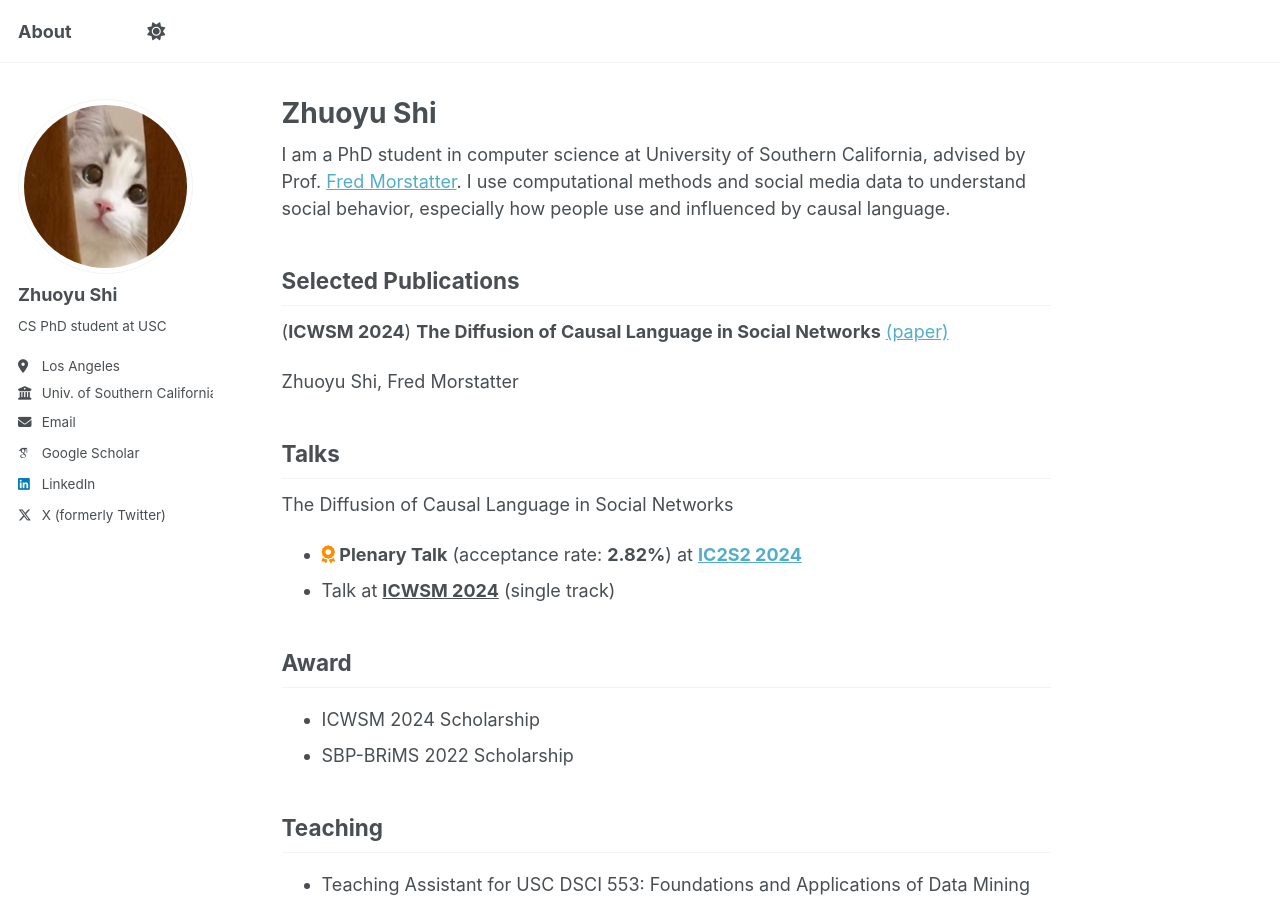
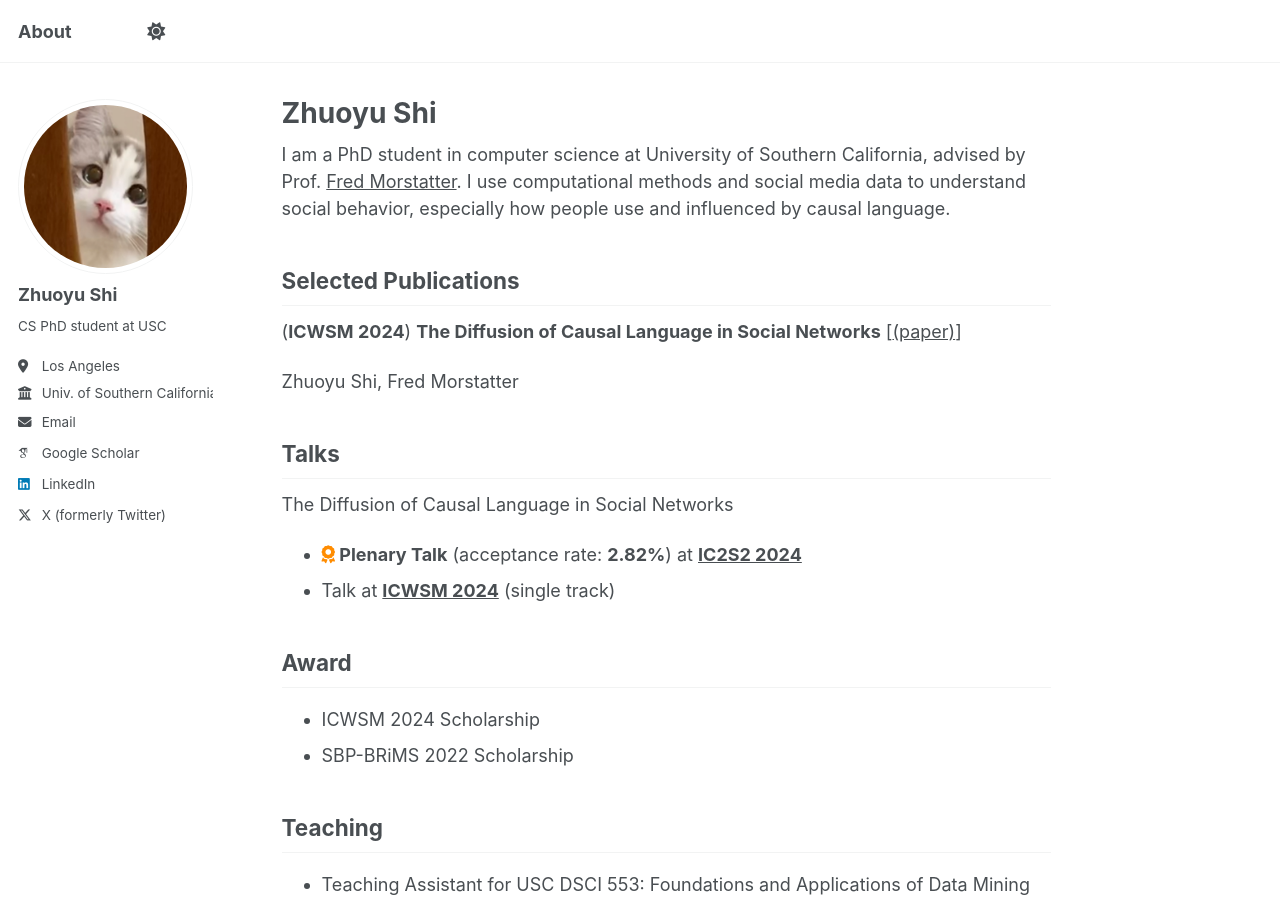
Before and after one commit to ZhuoyuShiii/zhuoyushiii.github.io, a Jekyll site: the page built from _pages/about.md, in a window 1280 px wide and 900 px high. Built offline with Jekyll 4.4.1, drawn with Linux system fonts in a browser that asks for light colours; some web fonts are replaced; a script that is not in the unit is left out.

Commit message:
Update about.md

```diff
--- a/_pages/about.md
+++ b/_pages/about.md
@@ -7,11 +7,11 @@ redirect_from:
   - /about.html
 ---
 
-I am a PhD student in computer science at University of Southern California, advised by Prof. [Fred Morstatter](https://scholar.google.com/citations?user=u-8h3HcAAAAJ&hl=en). I use computational methods and social media data to understand social behavior, especially how people use and influenced by causal language.
+I am a PhD student in computer science at University of Southern California, advised by Prof. <a style="color:inherit" href="https://scholar.google.com/citations?user=u-8h3HcAAAAJ&hl=en">Fred Morstatter</a>. I use computational methods and social media data to understand social behavior, especially how people use and influenced by causal language.
 
 
 ## Selected Publications
-(**ICWSM 2024**) **The Diffusion of Causal Language in Social Networks** [(paper)](https://ojs.aaai.org/index.php/ICWSM/article/view/31399)
+(**ICWSM 2024**) **The Diffusion of Causal Language in Social Networks** [<a style="color:inherit" href="https://ojs.aaai.org/index.php/ICWSM/article/view/31399">(paper)</a>]
 
 Zhuoyu Shi, Fred Morstatter
 
@@ -19,7 +19,7 @@ Zhuoyu Shi, Fred Morstatter
 
 ## Talks
 The Diffusion of Causal Language in Social Networks
-- **<i style="color:#FF8C00" class="fa-solid fa-award"></i> Plenary Talk** (acceptance rate: **2.82%**) at **[IC2S2 2024](https://ic2s2-2024.org)**
+- **<i style="color:#FF8C00" class="fa-solid fa-award"></i> Plenary Talk** (acceptance rate: **2.82%**) at **<a style="color:inherit" href="https://ic2s2-2024.org">IC2S2 2024</a>**
 <!-- <span style="float:right;">2024.07, Philadelphia, USA</span> -->
 - Talk at **<a style="color:inherit" href="https://www.icwsm.org/2024/index.html/">ICWSM 2024</a>** (single track)
 <!-- <span style="float:right;">2024.06, Buffalo, USA</span> -->
```
